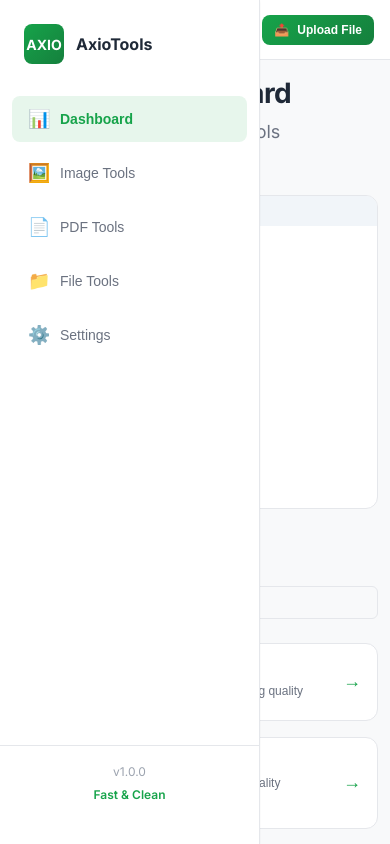
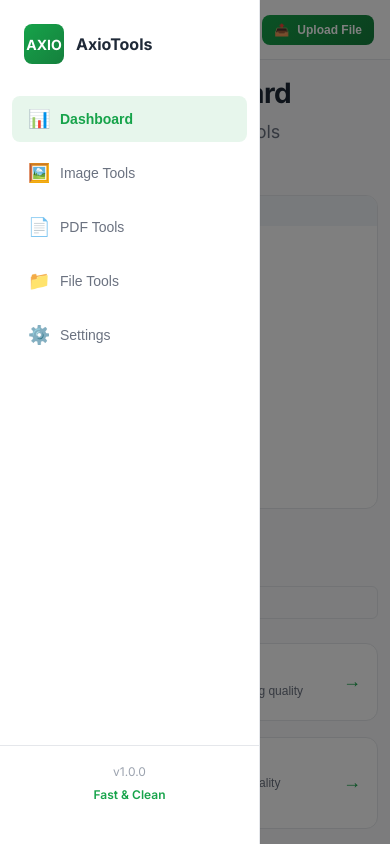
Before and after one commit to bornBrian/axiotools, a React (Create React App) app in the folder frontend/: page / in a window 390 px wide. Both pictures are taken after a click on the button 31 px from the left and 29 px from the top of the page. Built offline with nearby package versions, Linux system fonts and the light colour scheme.

Commit message:
CRITICAL FIX: Deep debugging - Remove conflicting CSS, use consistent transform approach, add mobile backdrop overlay

```diff
--- a/frontend/src/App.css
+++ b/frontend/src/App.css
@@ -8,6 +8,44 @@
   position: relative;
 }
 
+@media (max-width: 768px) {
+  .app-container {
+    display: block !important;
+    flex-direction: column !important;
+    height: 100vh;
+    width: 100%;
+    overflow: hidden;
+  }
+}
+
+/* Mobile Sidebar Backdrop */
+.sidebar-backdrop {
+  display: none;
+}
+
+@media (max-width: 768px) {
+  .sidebar-backdrop {
+    display: block !important;
+    position: fixed !important;
+    top: 0 !important;
+    left: 0 !important;
+    right: 0 !important;
+    bottom: 0 !important;
+    background-color: rgba(0, 0, 0, 0.5) !important;
+    z-index: 999 !important;
+    animation: fadeIn 0.3s ease !important;
+  }
+}
+
+@keyframes fadeIn {
+  from {
+    opacity: 0;
+  }
+  to {
+    opacity: 1;
+  }
+}
+
 /* Main Content Area */
 .main-content {
   flex: 1;
@@ -15,9 +53,16 @@
   flex-direction: column;
   overflow: hidden;
   position: relative;
+  width: 100%;
 }
 
-/* Content Area */
+@media (max-width: 768px) {
+  .main-content {
+    width: 100% !important;
+    height: 100vh !important;
+    flex: 1 !important;
+  }
+}
 .content-area {
   flex: 1;
   display: flex;
@@ -56,27 +101,6 @@
 }
 
 @media (max-width: 768px) {
-  .app-container {
-    position: relative;
-    flex-direction: column;
-    height: 100vh;
-  }
-
-  /* Hide sidebar from flex layout on mobile */
-  .sidebar {
-    position: fixed !important;
-    left: 0 !important;
-    top: 0 !important;
-    width: 260px !important;
-    height: 100vh !important;
-    transform: translateX(-100%) !important;
-    z-index: 1000 !important;
-  }
-
-  .sidebar.open {
-    transform: translateX(0) !important;
-  }
-
   .main-content {
     flex: 1;
     width: 100%;
--- a/frontend/src/App.jsx
+++ b/frontend/src/App.jsx
@@ -52,6 +52,14 @@ function App() {
 
   return (
     <div className="app-container">
+      {/* Mobile Backdrop Overlay */}
+      {sidebarOpen && window.innerWidth <= 768 && (
+        <div
+          className="sidebar-backdrop"
+          onClick={() => setSidebarOpen(false)}
+        />
+      )}
+
       <Sidebar
         currentPage={currentPage}
         onPageChange={(page) => {
--- a/frontend/src/components/Sidebar.css
+++ b/frontend/src/components/Sidebar.css
@@ -14,7 +14,7 @@
   position: relative;
 }
 
-/* Mobile Responsiveness - COMPLETELY HIDE SIDEBAR */
+/* MOBILE: Drawer-style sidebar */
 @media (max-width: 768px) {
   .sidebar {
     position: fixed !important;
@@ -22,20 +22,20 @@
     top: 0 !important;
     width: 260px !important;
     height: 100vh !important;
+    z-index: 1000 !important;
     transform: translateX(-100%) !important;
     transition: transform 0.3s ease !important;
-    z-index: 1000 !important;
-    display: flex !important;
   }
 
-  /* OPEN STATE - Show sidebar when open */
+  /* Show when open */
   .sidebar.open {
     transform: translateX(0) !important;
   }
 
-  /* CLOSED STATE - Hide sidebar when closed */
+  /* Hide when closed */
   .sidebar.closed {
     transform: translateX(-100%) !important;
+    pointer-events: none !important;
   }
 }
 
```
